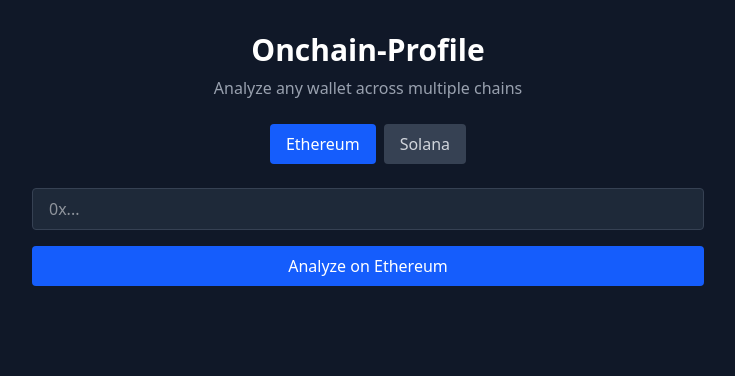
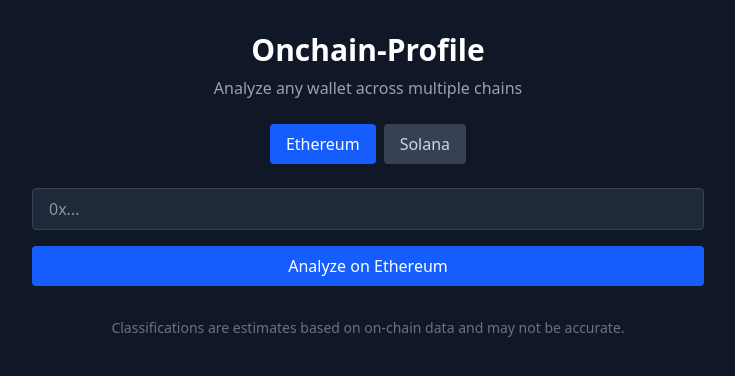
Before and after one commit to arwinazizi/onchain-profile, a React (Vite) app: page / in a window 1280 px wide. Shown: the top 376 px of the page, without its empty margins (272-1007 px from the left). Built offline with nearby package versions, Linux system fonts and the light colour scheme; no server answers.

Commit message:
added disclaimer

```diff
--- a/src/App.jsx
+++ b/src/App.jsx
@@ -167,6 +167,10 @@
           </div>
         )}
       </div>
+      <p className='text-gray-500 text-sm mt-8 text-center'>
+        Classifications are estimates based on on-chain data and may not be
+        accurate.
+      </p>
     </div>
   );
 }
```
